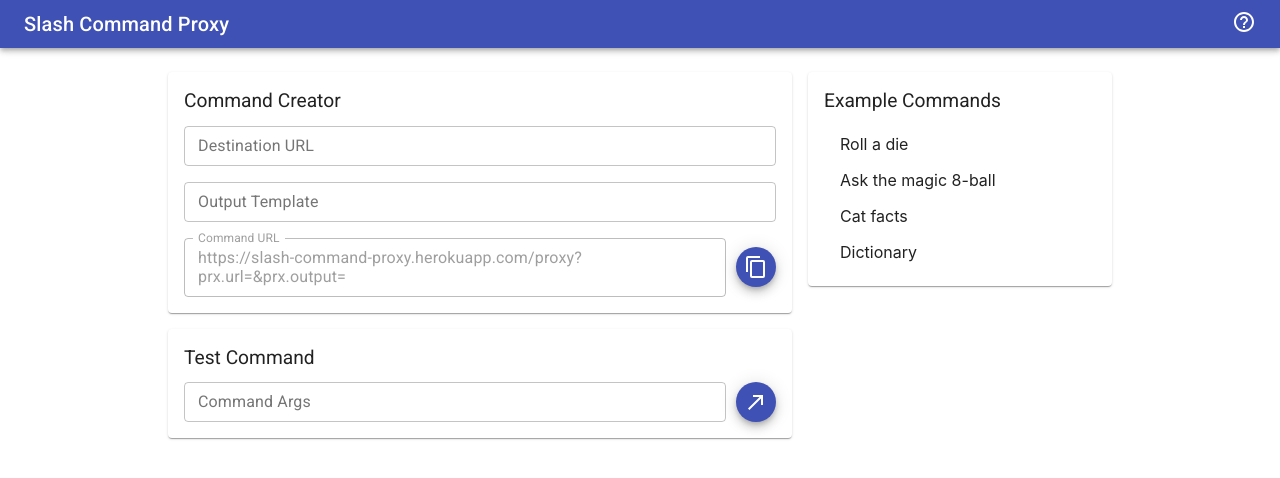
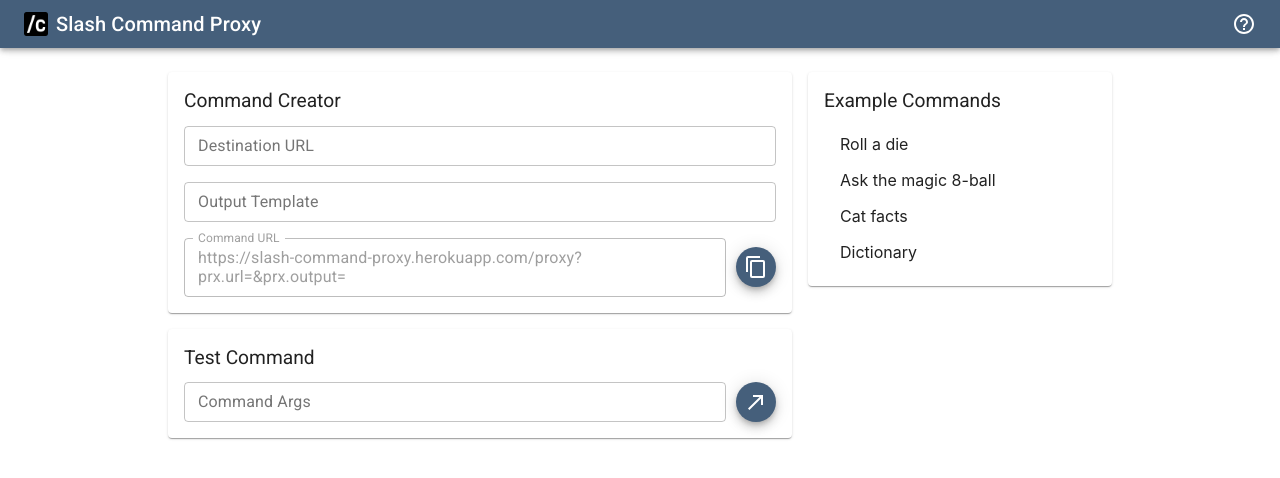
Before and after one commit to Vampiro/slash-command-proxy, a React (Create React App) app in the folder client/: page / in a window 1280 px wide. Shown: the top 478 px of the page. Built offline with nearby package versions, Linux system fonts and the light colour scheme.

Commit message:
Adding logo to navbar. Switching primary color of app theme.

```diff
--- a/client/src/App.scss
+++ b/client/src/App.scss
@@ -1,6 +1,5 @@
 .App {
   $nav-bar-height: 48px;
-  height: 100vh;
 
   .nav-bar {
     min-height: $nav-bar-height;
@@ -8,9 +7,20 @@
     justify-content: space-between;
 
     a {
+      align-items: center;
       color: white;
+      display: flex;
       text-decoration: none;
     }
+
+    img.logo {
+      height: 24px;
+      margin-right: 8px;
+    }
+  }
+
+  .main-content {
+    margin-top: $nav-bar-height;
   }
 
   .MuiCardHeader-root {
--- a/client/src/App.tsx
+++ b/client/src/App.tsx
@@ -1,25 +1,43 @@
 import React from "react";
 import { AppBar, Toolbar, Typography } from "@material-ui/core";
+import { BrowserRouter as Router, Route, Link } from "react-router-dom";
 import CommandCreatorPage from "./pages/CommandCreatorPage";
-import { BrowserRouter as Router, Route, Link } from "react-router-dom";
+import UserDocsPage from "./pages/UserDocsPage";
 import HelpOutlineIcon from "@material-ui/icons/HelpOutline";
+import { MuiThemeProvider, createMuiTheme } from "@material-ui/core/styles";
 import "./App.scss";
-import UserDocsPage from "./pages/UserDocsPage";
+
+const theme = createMuiTheme({
+  palette: {
+    primary: {
+      main: "#455f7b",
+    },
+  },
+});
 
 function App() {
   return (
+    <MuiThemeProvider theme={theme}>
       <Router>
         <div className="App">
-        <AppBar position="static">
+          <AppBar position="fixed">
             <Toolbar classes={{ root: "nav-bar" }}>
               <Typography variant="h6" color="inherit">
-              <Link to="/">Slash Command Proxy</Link>
+                <Link to="/">
+                  <img
+                    alt="Slash Command Proxy Logo"
+                    className="logo"
+                    src="/logo32.png"
+                  ></img>{" "}
+                  Slash Command Proxy
+                </Link>
               </Typography>
               <Link to="/help">
                 <HelpOutlineIcon></HelpOutlineIcon>
               </Link>
             </Toolbar>
           </AppBar>
+          <div className="main-content">
             <Route exact path="/">
               <CommandCreatorPage></CommandCreatorPage>
             </Route>
@@ -27,7 +45,9 @@ function App() {
               <UserDocsPage></UserDocsPage>
             </Route>
           </div>
+        </div>
       </Router>
+    </MuiThemeProvider>
   );
 }
 
--- a/client/src/components/CommandTest.tsx
+++ b/client/src/components/CommandTest.tsx
@@ -4,7 +4,6 @@ import React, { ChangeEvent, useEffect, useState, KeyboardEvent } from "react";
 import { createCommandUrlForTest } from "../Utils";
 import CallMadeIcon from "@material-ui/icons/CallMade";
 import { makeStyles } from "@material-ui/core/styles";
-import { indigo } from "@material-ui/core/colors";
 import marked from "marked";
 import "./CommandTest.scss";
 
@@ -13,7 +12,6 @@ const useStyles = makeStyles((theme) => ({
     position: "relative",
   },
   fabProgress: {
-    color: indigo[500],
     left: -3,
     pointerEvents: "none",
     position: "absolute",
```
Lines whose indentation alone changed are shown as unchanged.
